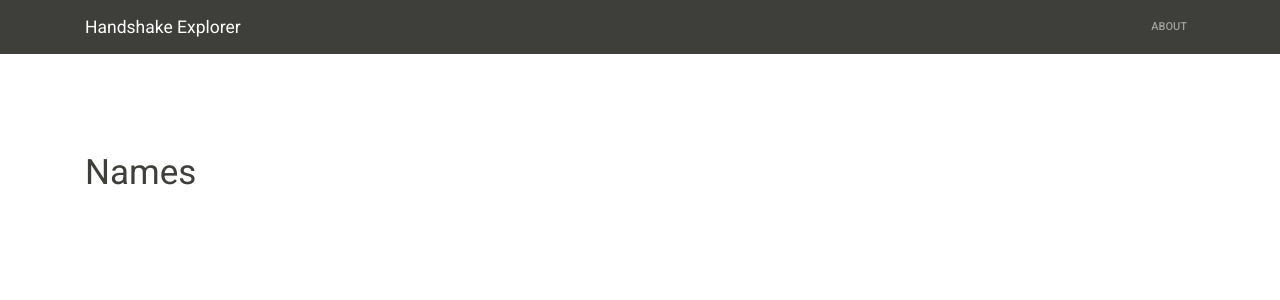
After one commit to tdickman/handshake-explorer, a Django app: page /names in a window 1280 px wide. The commit adds this page. Shown: the top 300 px of the page. Run offline with Django 3.2, Linux system fonts and the light colour scheme; data that the repository does not hold is empty; some libraries are stand-ins or nearby versions.

Commit message:
Added page with list of names

```diff
--- a/hsdexplorer/explorer/history.py
+++ b/hsdexplorer/explorer/history.py
@@ -18,6 +18,11 @@ def get_events(name):
     return list(query.fetch())
 
 
+def get_names():
+    query = datastore_client.query(kind='HSName')
+    return list(query.fetch())
+
+
 def _get_name_hash(name):
     m = hashlib.sha3_256()
     m.update(name.encode('ascii'))
--- a/hsdexplorer/explorer/templates/explorer/name.html
+++ b/hsdexplorer/explorer/templates/explorer/name.html
@@ -9,6 +9,7 @@
         <th scope="col">Block</th>
         <th scope="col">Action</th>
         <th scope="col">Auction Start</th>
+        <th scope="col">Data</th>
         <th scope="col">TX</th>
       </tr>
     </thead>
@@ -18,6 +19,7 @@
         <td><a href="/block/{{ event.block }}">{{ event.block }}</a></td>
         <td>{{ event.action }}</td>
         <td>{{ event.start_height }}</td>
+        <td>{{ event.data }}</td>
         <td><a href="/tx/{{ event.tx_hash }}">TX</a></td>
       </tr>
       {% endfor %}
--- /dev/null
+++ b/hsdexplorer/explorer/templates/explorer/names.html
@@ -0,0 +1,10 @@
+{% extends "explorer/base.html" %}
+{% block title %}Handshake Explorer: Names{% endblock %}
+{% block content %}
+<h1>Names</h1>
+<ul>
+  {% for entry in names %}
+  <li><a href="/name/{{ entry.name }}">{{ entry.name }}</a></li>
+  {% endfor %}
+</ul>
+{% endblock %}
--- a/hsdexplorer/explorer/urls.py
+++ b/hsdexplorer/explorer/urls.py
@@ -6,7 +6,8 @@ urlpatterns = [
     path('', views.index, name='index'),
     re_path('block/(?P<block_hash>[a-f0-9]{64})$', views.block),
     path('block/<int:block_hash>', views.block),
-    re_path('blocks$', views.blocks),
+    path('blocks', views.blocks),
+    path('names', views.names),
     path('blocks/page/<int:page>', views.blocks),
     path('name/<str:name>', views.name),
     re_path('tx/(?P<tx_hash>[a-f0-9]{64})$', views.transaction),
--- a/hsdexplorer/explorer/views.py
+++ b/hsdexplorer/explorer/views.py
@@ -54,3 +54,10 @@ def name(request, name):
         'name': name,
         'events': events
     })
+
+
+def names(request):
+    names = history_lib.get_names()
+    return render(request, 'explorer/names.html', context={
+        'names': names
+    })
```
